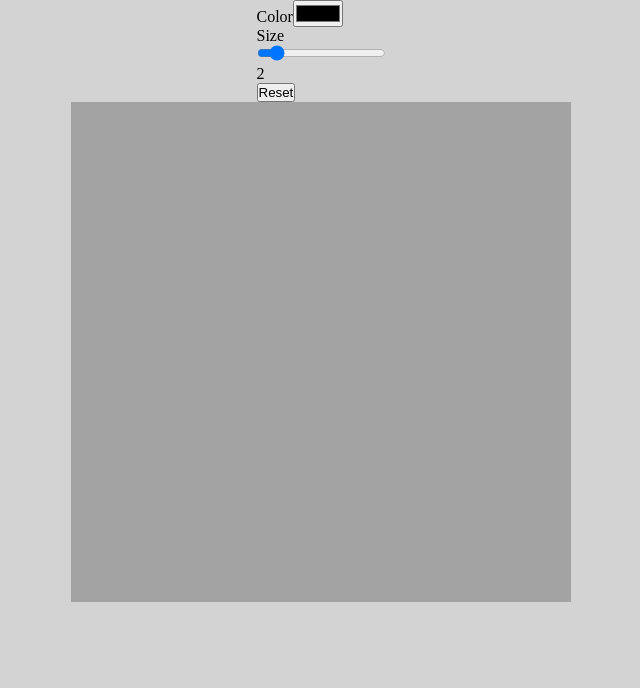
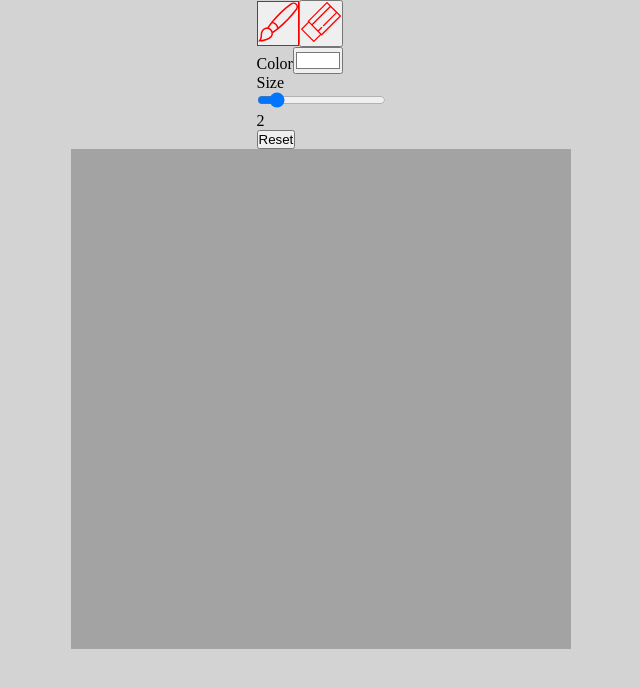
Before and after one commit to tymino/next_socket-drawing, a Next.js app: page / in a window 1280 px wide. Shown: the top 688 px of the page, without its empty margins (319-959 px from the left). Built offline with nearby package versions, Linux system fonts and the light colour scheme; no server answers.

Commit message:
no styles

```diff
--- a/components/Color/Color.tsx
+++ b/components/Color/Color.tsx
@@ -3,11 +3,11 @@ import React, { FC, memo } from 'react';
 
 import { IColorProps } from '../../types';
 
-const Color: FC<IColorProps> = ({ name, handleChangeColor }) => {
+const Color: FC<IColorProps> = ({ name, defaultColor, handleChangeColor }) => {
   return (
     <div className={st.container}>
       <label htmlFor="color">{name}</label>
-      <input type="color" name="color" onChange={handleChangeColor} />
+      <input type="color" name="color" value={defaultColor} onChange={handleChangeColor} />
     </div>
   );
 };
--- a/components/Palette/Palette.module.sass
+++ b/components/Palette/Palette.module.sass
@@ -0,0 +1,9 @@
+.brush
+.svg
+  width: 40px
+  height: 40px
+  fill: red
+
+
+.activeBrush
+  border: 1px solid red
--- a/components/Palette/Palette.tsx
+++ b/components/Palette/Palette.tsx
@@ -1,12 +1,82 @@
 import st from './Palette.module.sass';
-import React, { FC } from 'react';
+import React, { FC, memo, useState } from 'react';
 
 interface IPalette {
-  eraserState: [isEraser: boolean, setIsEraser: React.Dispatch<React.SetStateAction<boolean>>];
+  switchBrush: (stateEraser: boolean) => void;
 }
 
-const Palette: FC<IPalette> = ({ eraserState: [isEraser, setIsEraser] }) => {
-  return <div className={st.container}></div>;
+const Palette: FC<IPalette> = ({ switchBrush }) => {
+  const [isEraser, setIsEraser] = useState<boolean>(false);
+
+  const handleClickIcon = (e: React.MouseEvent<HTMLButtonElement>) => {
+    const state: boolean = Boolean(e.currentTarget.value);
+
+    setIsEraser(state);
+    switchBrush(state);
+  };
+
+  return (
+    <div className={st.container}>
+      <button
+        className={`${st.brush} ${!isEraser && st.activeBrush}`}
+        value=""
+        onClick={(e) => handleClickIcon(e)}>
+        <svg
+          className={st.svg}
+          version="1.1"
+          xmlns="http://www.w3.org/2000/svg"
+          xmlnsXlink="http://www.w3.org/1999/xlink"
+          x="0px"
+          y="0px"
+          viewBox="0 0 410.179 410.179"
+          xmlSpace="preserve">
+          <path
+            d="M410.052,46.398c-0.812-10.885-5.509-21.129-13.226-28.845c-16.089-16.089-41.044-17.965-59.34-4.459l-7.427,5.487
+	C257.281,72.291,191.872,135.46,135.647,206.336c-14.115,17.795-27.792,36.287-40.715,55.015c-0.928-0.042-1.859-0.068-2.795-0.068
+	c-16.279,0-31.583,6.339-43.094,17.851C28.607,299.57,27.77,319.906,26.96,339.572c-0.745,18.1-1.449,35.196-16.99,54.271L0,406.081
+	h15.785c37.145,0,96.119-17.431,119.447-40.759c11.511-11.511,17.85-26.815,17.85-43.094c0-0.941-0.026-1.877-0.068-2.81
+	c18.766-12.941,37.258-26.614,55.01-40.704C278.873,222.52,342.046,157.11,395.787,84.302l5.479-7.419
+	C407.747,68.111,410.867,57.284,410.052,46.398z M124.625,354.715c-16.334,16.334-58.786,31.89-94.095,35.555
+	c10.098-18.012,10.791-34.866,11.417-50.082c0.754-18.326,1.406-34.152,17.702-50.449c8.678-8.678,20.216-13.457,32.488-13.457
+	s23.81,4.779,32.488,13.457s13.457,20.215,13.457,32.487C138.082,334.5,133.303,346.037,124.625,354.715z M135.232,279.133
+	c-6.875-6.875-15.11-11.889-24.091-14.825c10.801-15.429,22.107-30.656,33.724-45.426c12.79,1.717,24.7,7.567,33.871,16.737
+	c9.174,9.174,15.027,21.087,16.745,33.875c-14.743,11.601-29.97,22.905-45.427,33.719
+	C147.116,294.236,142.104,286.006,135.232,279.133z M389.2,67.971l-5.481,7.421c-50.415,68.302-109.268,129.976-175.037,183.518
+	c-3.279-12.747-9.915-24.473-19.34-33.897c-9.421-9.421-21.145-16.055-33.893-19.333C209.017,139.887,270.692,81.036,338.97,30.649
+	l7.427-5.488c12.275-9.062,29.023-7.801,39.823,3c5.177,5.177,8.329,12.05,8.874,19.355C395.641,54.822,393.548,62.086,389.2,67.971
+	z"
+          />
+        </svg>
+      </button>
+      <button
+        className={`${st.eraser} ${isEraser && st.activeBrush}`}
+        value="eraser"
+        onClick={(e) => handleClickIcon(e)}>
+        <svg
+          className={st.svg}
+          version="1.1"
+          xmlns="http://www.w3.org/2000/svg"
+          xmlnsXlink="http://www.w3.org/1999/xlink"
+          x="0px"
+          y="0px"
+          viewBox="0 0 512 512"
+          xmlSpace="preserve">
+          <path
+            d="M509.607,173.926L338.073,2.393C336.542,0.861,334.463,0,332.297,0s-4.245,0.861-5.777,2.393L87.126,241.787
+			c-3.191,3.191-3.191,8.364,0,11.554l1.926,1.926L2.393,341.926c-3.191,3.191-3.191,8.364,0,11.554l156.127,156.127
+			c1.595,1.595,3.686,2.393,5.777,2.393c2.09,0,4.182-0.797,5.777-2.393l86.659-86.659l1.926,1.926
+			c1.595,1.595,3.686,2.393,5.777,2.393c2.09,0,4.182-0.797,5.777-2.393L509.607,185.48c1.533-1.532,2.393-3.61,2.393-5.777
+			S511.139,175.458,509.607,173.926z M332.297,19.725l34.664,34.663l-227.84,227.84l-32.732-32.732
+			c-0.011-0.011-1.931-1.931-1.931-1.931L332.297,19.725z M164.297,492.276L19.725,347.702l80.881-80.881l144.572,144.572
+			L164.297,492.276z M264.436,407.543l-1.921-1.921c-0.011-0.011-32.743-32.743-32.743-32.743l40.44-40.44
+			c3.191-3.191,3.191-8.364,0-11.554c-3.191-3.191-8.364-3.191-11.554,0l-40.44,40.44l-67.544-67.544l227.84-227.84l67.544,67.544
+			l-164.292,164.29c-3.191,3.191-3.191,8.364,0,11.554c1.595,1.596,3.686,2.393,5.777,2.393c2.091,0,4.182-0.797,5.777-2.393
+			l164.291-164.29l34.664,34.663L264.436,407.543z"
+          />
+        </svg>
+      </button>
+    </div>
+  );
 };
 
-export default Palette;
+export default memo(Palette);
--- a/pages/index.tsx
+++ b/pages/index.tsx
@@ -14,13 +14,30 @@ const Home: NextPage = () => {
   const [ctx, setCtx] = useState<CanvasRenderingContext2D>();
   const refCanvas = useRef() as React.MutableRefObject<HTMLCanvasElement>;
 
-  const [isEraser, setIsEraser] = useState<boolean>(true);
+  const [defaultColor, setDefaultColor] = useState<string>(NameColors.DefaultBrush);
+
   const [isBrushDown, setIsBrushDown] = useState<boolean>(false);
   const [clientStroke, setClientStroke] = useState<IStrokes>({
     color: NameColors.DefaultBrush,
     size: 2,
     points: [],
   });
+
+  const switchBrush = useCallback((stateEraser: boolean) => {
+    if (stateEraser) {
+      setClientStroke({
+        ...clientStroke,
+        color: NameColors.Background,
+      });
+
+      return;
+    }
+
+    setClientStroke({
+      ...clientStroke,
+      color: NameColors.DefaultBrush,
+    });
+  }, [clientStroke]);
 
   const draw = useCallback(
     (stroke: IStrokes) => {
@@ -29,7 +46,7 @@ const Home: NextPage = () => {
 
         ctx.lineCap = 'round';
         ctx.lineWidth = stroke.size;
-        ctx.strokeStyle = isEraser ? NameColors.Background : stroke.color;
+        ctx.strokeStyle = stroke.color;
 
         ctx.beginPath();
 
@@ -42,7 +59,7 @@ const Home: NextPage = () => {
         console.log('Error, x undefined');
       }
     },
-    [ctx, isEraser],
+    [ctx],
   );
 
   const sendStrokes = async (data: IStrokes) => socket.emit(NameSocket.Draws, data);
@@ -53,6 +70,7 @@ const Home: NextPage = () => {
         ...clientStroke,
         color: e.target.value,
       });
+      setDefaultColor(e.target.value);
     },
     [clientStroke],
   );
@@ -141,9 +159,9 @@ const Home: NextPage = () => {
 
       <div className={st.container}>
         <div className={st.options}>
-          <Palette eraserState={[isEraser, setIsEraser]} />
+          <Palette switchBrush={switchBrush} />
 
-          <Color name="Color" handleChangeColor={handleChangeColor} />
+          <Color name="Color" defaultColor={defaultColor} handleChangeColor={handleChangeColor} />
 
           <Range
             name="Size"
--- a/types/components/IColorProps.ts
+++ b/types/components/IColorProps.ts
@@ -1,5 +1,6 @@
 interface IColorProps {
   name: string;
+  defaultColor: string;
   handleChangeColor: (e: React.ChangeEvent<HTMLInputElement>) => void;
 }
 
```
Also changed, not shown: components/Palette/images/brush.svg (added), components/Palette/images/eraser.svg (added).
